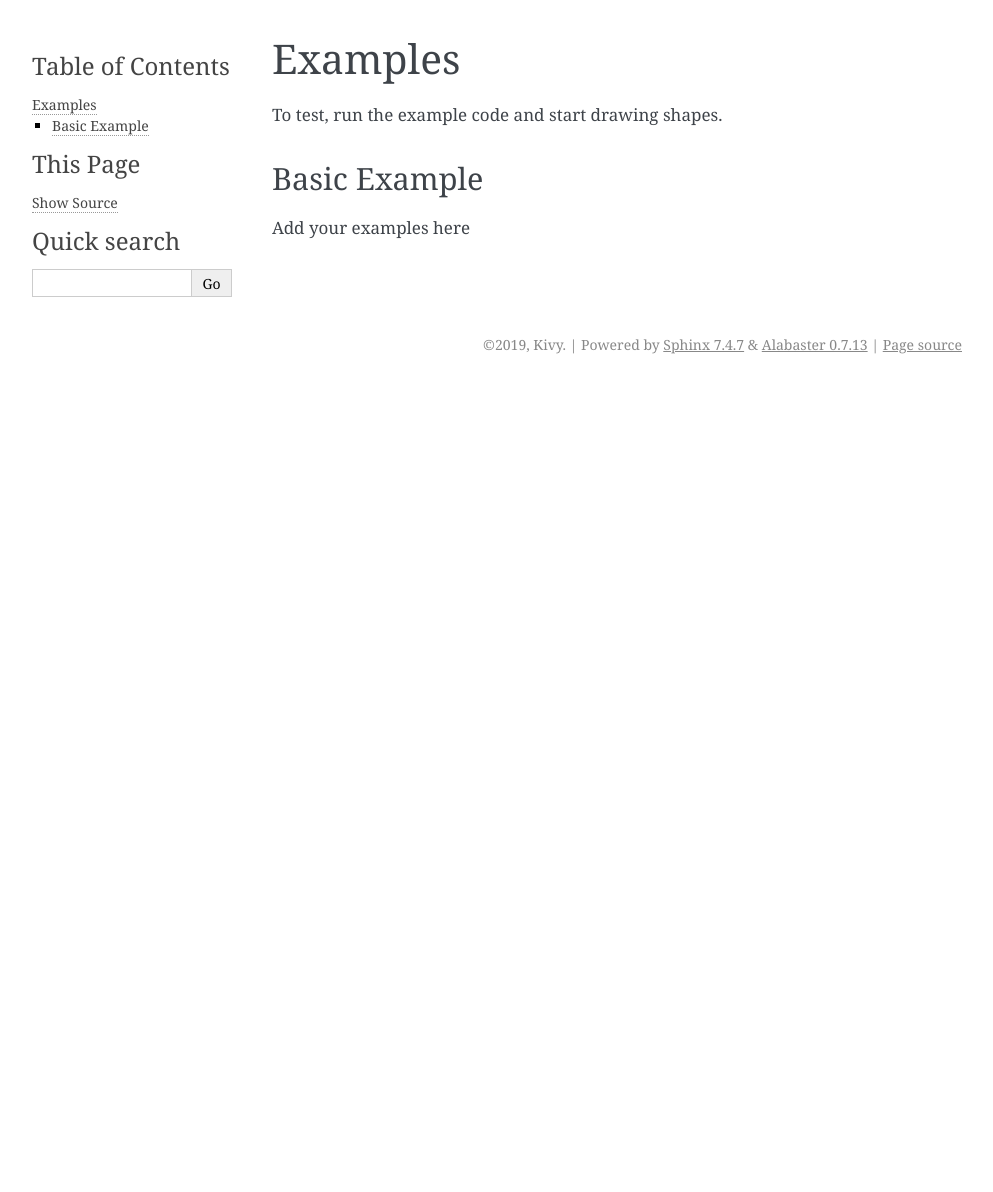
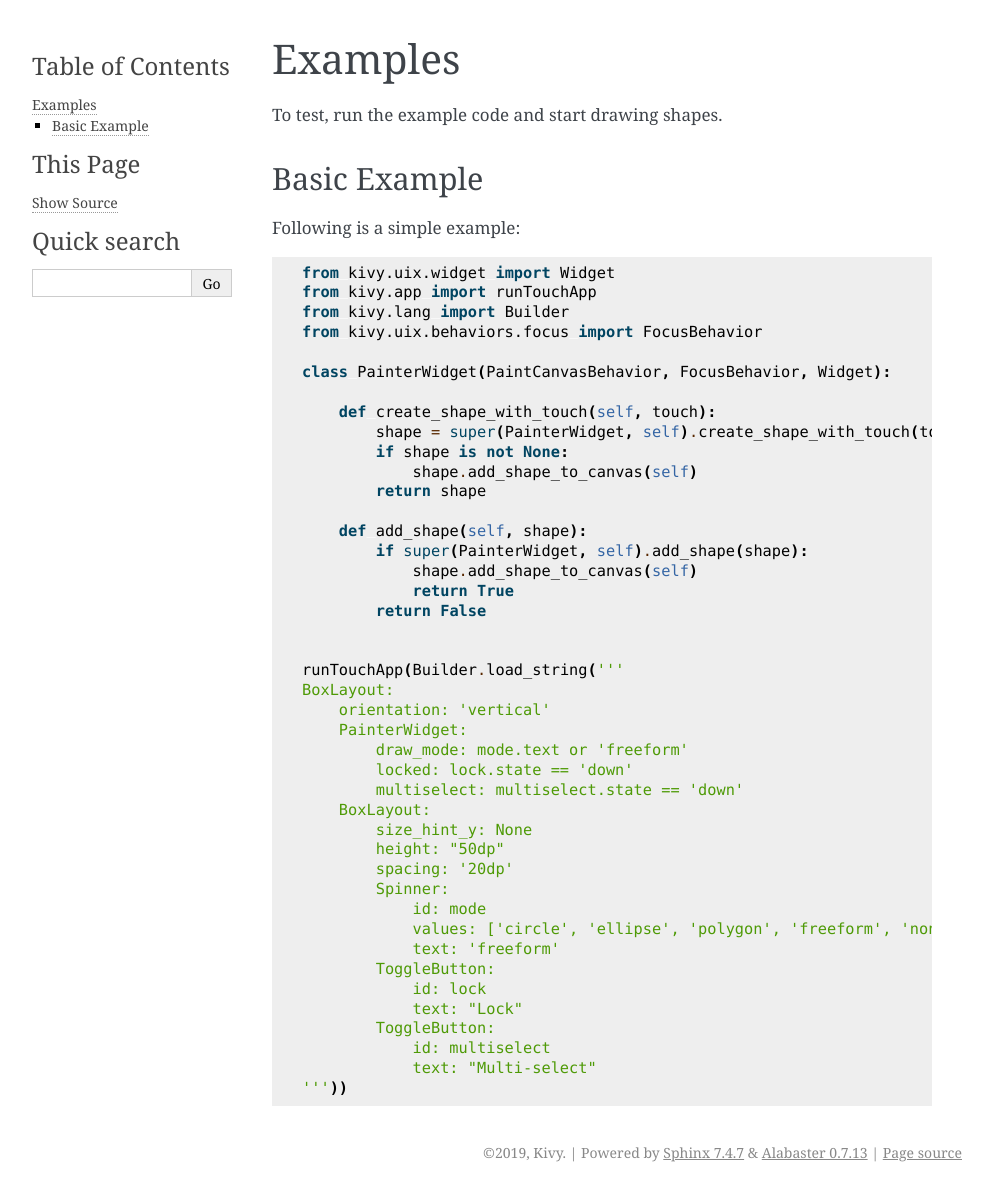
Before and after one commit to kivy-garden/painter, a Sphinx documentation site: the page built from doc/source/examples.rst, in a window 1280 px wide. Shown: the whole page, without its empty margins (148-1141 px from the left). Built offline with Sphinx 7.4.7, drawn with Linux system fonts in a browser that asks for light colours; before the commit the page ends 900 px from its top, so only the background shows below that.

Commit message:
Finish examples.

```diff
--- a/doc/source/examples.rst
+++ b/doc/source/examples.rst
@@ -10,4 +10,49 @@ To test, run the example code and start drawing shapes.
 Basic Example
 -------------
 
-Add your examples here
+Following is a simple example:
+
+.. code-block:: python
+
+    from kivy.uix.widget import Widget
+    from kivy.app import runTouchApp
+    from kivy.lang import Builder
+    from kivy.uix.behaviors.focus import FocusBehavior
+
+    class PainterWidget(PaintCanvasBehavior, FocusBehavior, Widget):
+
+        def create_shape_with_touch(self, touch):
+            shape = super(PainterWidget, self).create_shape_with_touch(touch)
+            if shape is not None:
+                shape.add_shape_to_canvas(self)
+            return shape
+
+        def add_shape(self, shape):
+            if super(PainterWidget, self).add_shape(shape):
+                shape.add_shape_to_canvas(self)
+                return True
+            return False
+
+
+    runTouchApp(Builder.load_string('''
+    BoxLayout:
+        orientation: 'vertical'
+        PainterWidget:
+            draw_mode: mode.text or 'freeform'
+            locked: lock.state == 'down'
+            multiselect: multiselect.state == 'down'
+        BoxLayout:
+            size_hint_y: None
+            height: "50dp"
+            spacing: '20dp'
+            Spinner:
+                id: mode
+                values: ['circle', 'ellipse', 'polygon', 'freeform', 'none']
+                text: 'freeform'
+            ToggleButton:
+                id: lock
+                text: "Lock"
+            ToggleButton:
+                id: multiselect
+                text: "Multi-select"
+    '''))
```
Also changed, not shown: 2 other files.
